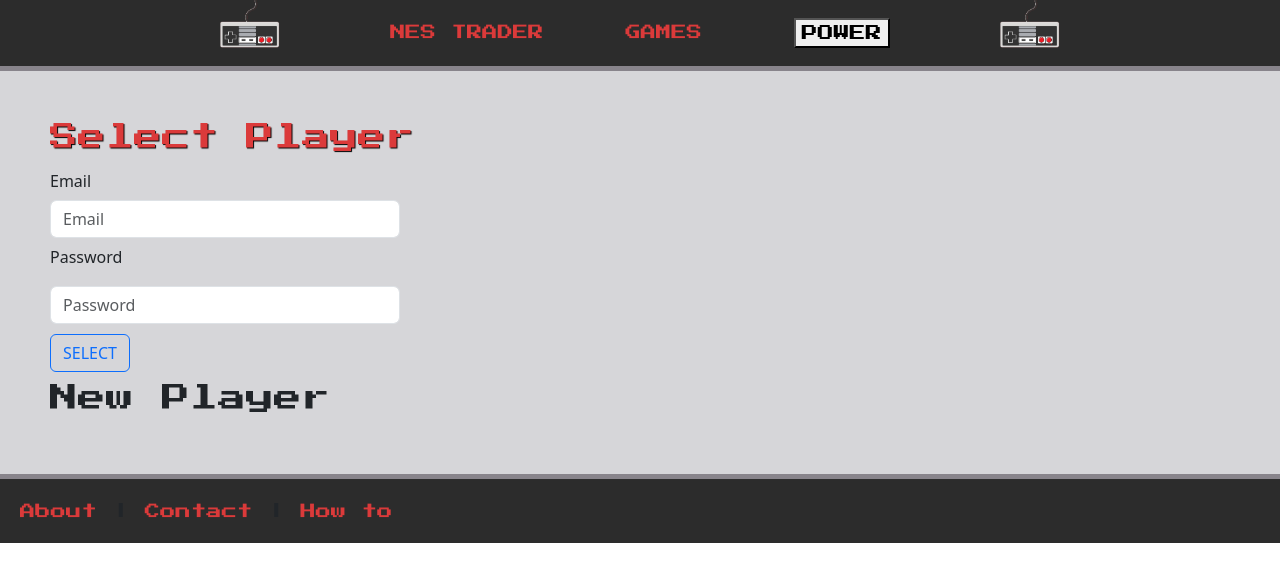
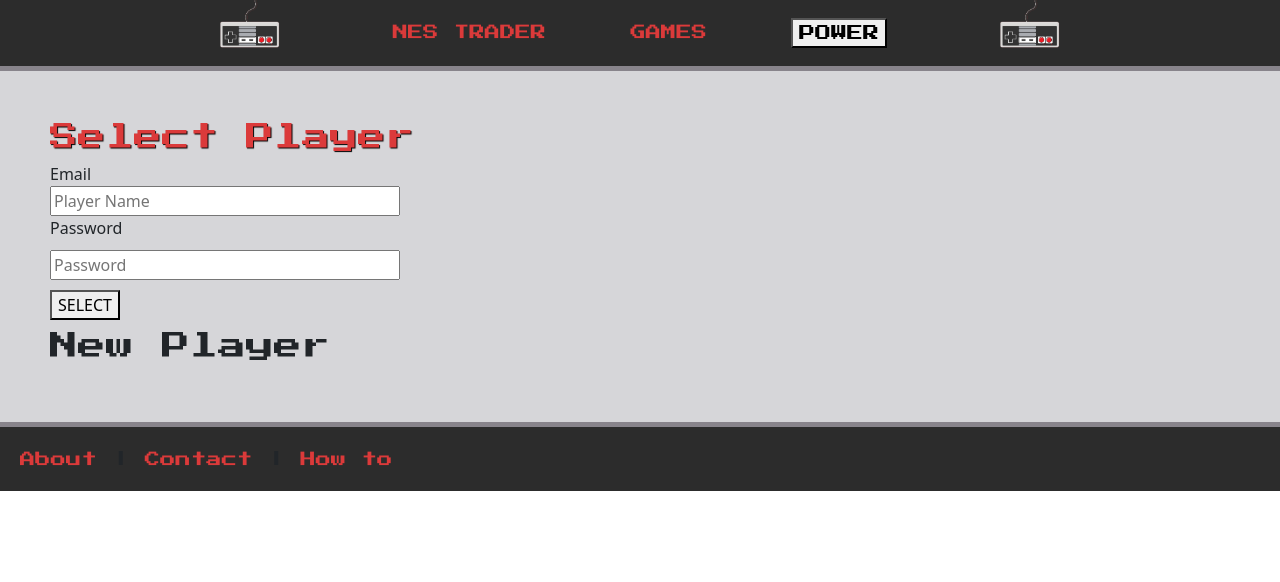
Before and after one commit to yotwingian/Nes-Trader, a React (Vite) app: page /login in a window 1280 px wide. Shown: the top 582 px of the page. Built offline with nearby package versions, Linux system fonts and the light colour scheme; no server answers.

Commit message:
change login method

```diff
--- a/public/data.json
+++ b/public/data.json
@@ -364,7 +364,7 @@
   "users": [
     {
       "userId": 1,
-      "username": "mario",
+      "userName": "mario",
       "email": "mario@example.com",
       "password": "mario123",
       "id": "2357"
--- a/public/style.css
+++ b/public/style.css
@@ -1,5 +1,8 @@
 @import url('https://fonts.googleapis.com/css2?family=Press+Start+2P&display=swap');
 
+button {
+  margin-left: '10px'
+}
 
 main {
   padding: 50px;
@@ -193,6 +196,12 @@
   flex-grow: 1;
 }
 
+.details-container button {
+  font-family: "Press Start 2P";
+  outline-color: rgb(136, 132, 139);
+  background-color: rgb(214, 214, 217);
+}
+
 .current-bid-container {
   flex-shrink: 0;
   width: 40%;
--- a/src/components/Nav.jsx
+++ b/src/components/Nav.jsx
@@ -20,12 +20,12 @@
         <>
           <Link to="new-item" style={{ textDecoration: 'none' }}>NEW GAME</Link>
           <Link to="my-page" style={{ textDecoration: 'none' }}>{user.username}</Link>
-          <button style={{ marginLeft: '10px' }} onClick={login} >RESET</button>  {/*tillfällig styling*/}
+          <button onClick={login} >RESET</button>
           <img src="../../img/test.png" alt="kontroll"></img>
         </>
       ) : (
         <>
-          <button style={{ marginLeft: '10px' }} onClick={loginReg} >POWER</button>
+          <button onClick={loginReg} >POWER</button>
           <img src="../../img/test.png" alt="kontroll"></img>
         </>
       )}
--- a/src/components/Register.jsx
+++ b/src/components/Register.jsx
@@ -3,39 +3,39 @@
 
   return <form onSubmit={PostUser}>
     <div className="form-row" id="registerForm" >
-      <div className="form-group col-md-6">
+      <div >
         <label htmlFor="inputName">Name</label>
-        <input type="text" name="name" className="form-control" id="inputName" placeholder="Name" required />
+        <input type="text" name="name" id="inputName" placeholder="Name" required />
       </div>
-      <div className="form-group col-md-6">
+      <div>
         <label htmlFor="inputEmail4">Email</label>
-        <input type="email" name="email" className="form-control" id="inputEmail4" placeholder="Email" required />
+        <input type="email" name="email" id="inputEmail4" placeholder="Email" required />
       </div>
-      <div className="form-group col-md-6">
+      <div>
         <label htmlFor="inputPassword4">Password</label>
-        <input type="password" name="password" className="form-control" id="inputPassword4" placeholder="Password" required />
+        <input type="password" name="password" id="inputPassword4" placeholder="Password" required />
       </div>
     </div>
-    <div className="form-group col-md-6">
+    <div>
       <label htmlFor="inputUsername">Username</label>
-      <input type="text" name="userName" className="form-control" id="inputUsername" placeholder="Username" required />
+      <input type="text" name="userName" id="inputUsername" placeholder="Username" required />
     </div>
-    <div className="form-group col-md-6">
+    <div>
       <label htmlFor="inputAddress">Address</label>
-      <input type="text" name="adress" className="form-control" id="inputAddress" required />
+      <input type="text" name="adress" id="inputAddress" required />
     </div>
     <div className="form-row">
-      <div className="form-group col-md-6">
+      <div>
         <label htmlFor="inputCity">City</label>
-        <input type="text" name="city" className="form-control" id="inputCity" required />
+        <input type="text" name="city" id="inputCity" required />
       </div>
-      <div className="form-group col-md-2" id="registerFormBottom">
+      <div id="registerFormBottom">
         <label htmlFor="inputZip">Zip</label>
-        <input type="text" name="zip" className="form-control" id="inputZip" required />
+        <input type="text" name="zip" id="inputZip" required />
       </div>
     </div>
 
-    <button type="submit" className="btn btn-outline-danger" id="registerButton">START</button>
+    <button type="submit" id="registerButton">START</button>
   </form>
 }
 
--- a/src/pages/ItemDetails.jsx
+++ b/src/pages/ItemDetails.jsx
@@ -1,5 +1,5 @@
 import { useState, useEffect, useContext } from "react"
-import { Link, useParams } from "react-router-dom"
+import { Link, useParams, useNavigate } from "react-router-dom"
 import Countdown from "react-countdown"
 import { GlobalContext } from "../components/GlobalContext.jsx"
 import BidForm from "../components/AddBid.jsx"
@@ -13,6 +13,7 @@
   const { id } = useParams()
   const [item, setItem] = useState()
   const { isLoggedIn } = useContext(GlobalContext)
+  const navigate = useNavigate()
 
   useEffect(() => {
     async function load() {
@@ -27,12 +28,18 @@
     return null
   }
 
+  function loginReg() {
+    navigate("/login")
+  }
+
   function bid() {
     if (isLoggedIn) {
       return <BidForm itemId={parseInt(id)} startPrice={parseInt(item.startPrice)} />
     }
     else {
-      return <Link to="/login" style={{ textDecoration: 'none' }}>Log in to place a bid</Link>
+      return <>
+        <button onClick={loginReg} >POWER</button>  UP! to place a bid
+      </>
     }
   }
 
--- a/src/pages/Login.jsx
+++ b/src/pages/Login.jsx
@@ -8,7 +8,7 @@
   const [users, setUsers] = useState([])
   const [login, setLogin] = useState(true)
   const [loginData, setLoginData] = useState({
-    email: '',
+    userName: '',
     password: ''
   })
   const { setIsLoggedIn } = useContext(GlobalContext)
@@ -41,7 +41,7 @@
     event.preventDefault()
 
     if (login) {
-      const user = users.find(user => user.email === loginData.email && user.password === loginData.password)
+      const user = users.find(user => user.userName === loginData.userName && user.password === loginData.password)
       setUser(user)
       setTimeout(() => {
         if (user) {
@@ -63,7 +63,7 @@
 
     }
     setLoginData({
-      email: '',
+      userName: '',
       password: '',
     })
 
@@ -85,26 +85,24 @@
       {login ? (
 
         <form onSubmit={handleSubmit}>
-          <div className="form-group row">
-            <label htmlFor="inputEmail3" id='inputEmail3' className="col-sm-2 col-form-label">Email</label>
-            <div className="col-sm-10">
+          <div>
+            <label htmlFor="inputEmail3" id='inputEmail3'>Email</label>
+            <div>
               <input
-                type="email"
-                className="form-control"
+                type="text"
                 id="inputEmail3"
-                placeholder="Email"
-                name="email"
+                placeholder="Player Name"
+                name="userName"
                 value={loginData.email}
                 onChange={handleInputChange}
               />
             </div>
           </div>
-          <div className="form-group row">
-            <label htmlFor="inputPassword3" id="inputPassword3" className="col-sm-2 col-form-label">Password</label>
-            <div className="col-sm-10">
+          <div >
+            <label htmlFor="inputPassword3" id="inputPassword3">Password</label>
+            <div>
               <input
                 type="password"
-                className="form-control"
                 id="inputPassword3"
                 placeholder="Password"
                 name="password"
@@ -113,9 +111,9 @@
               />
             </div>
           </div>
-          <div className="form-group row" id='loginInput'>
+          <div id='loginInput'>
             <div className="col-sm-10">
-              <button type="submit" id="loginButton" className="btn btn-outline-primary">SELECT</button>
+              <button type="submit" id="loginButton" >SELECT</button>
             </div>
           </div>
         </form>
```
